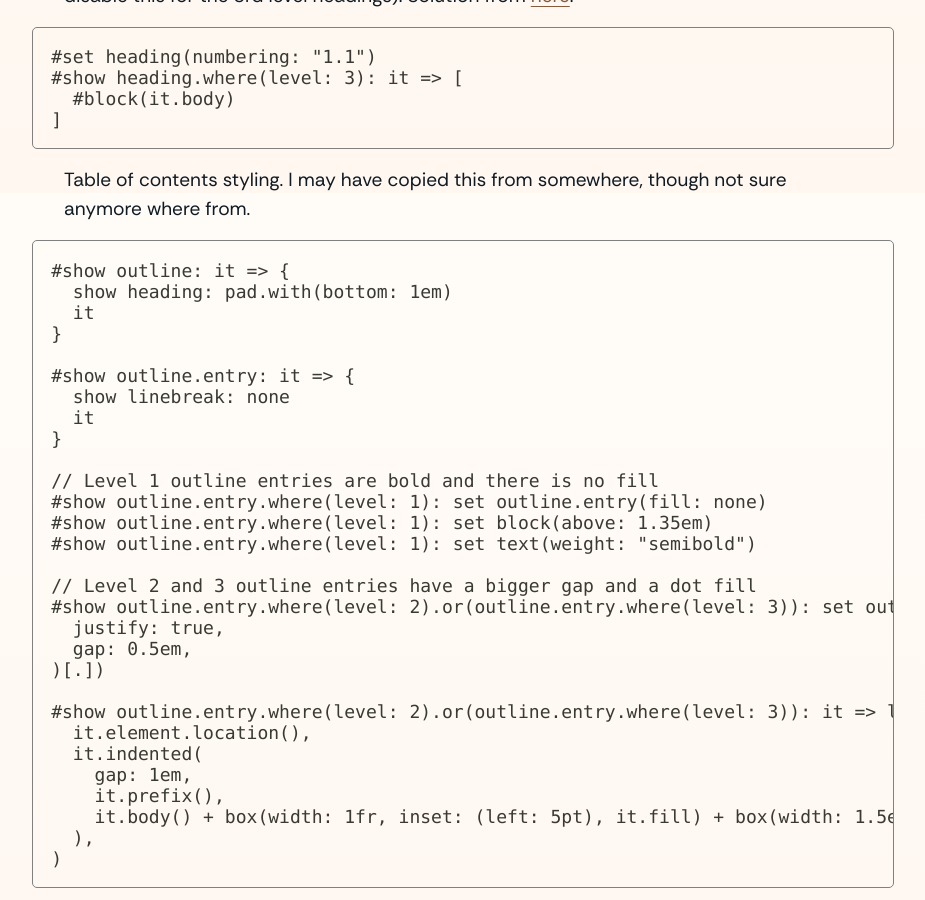
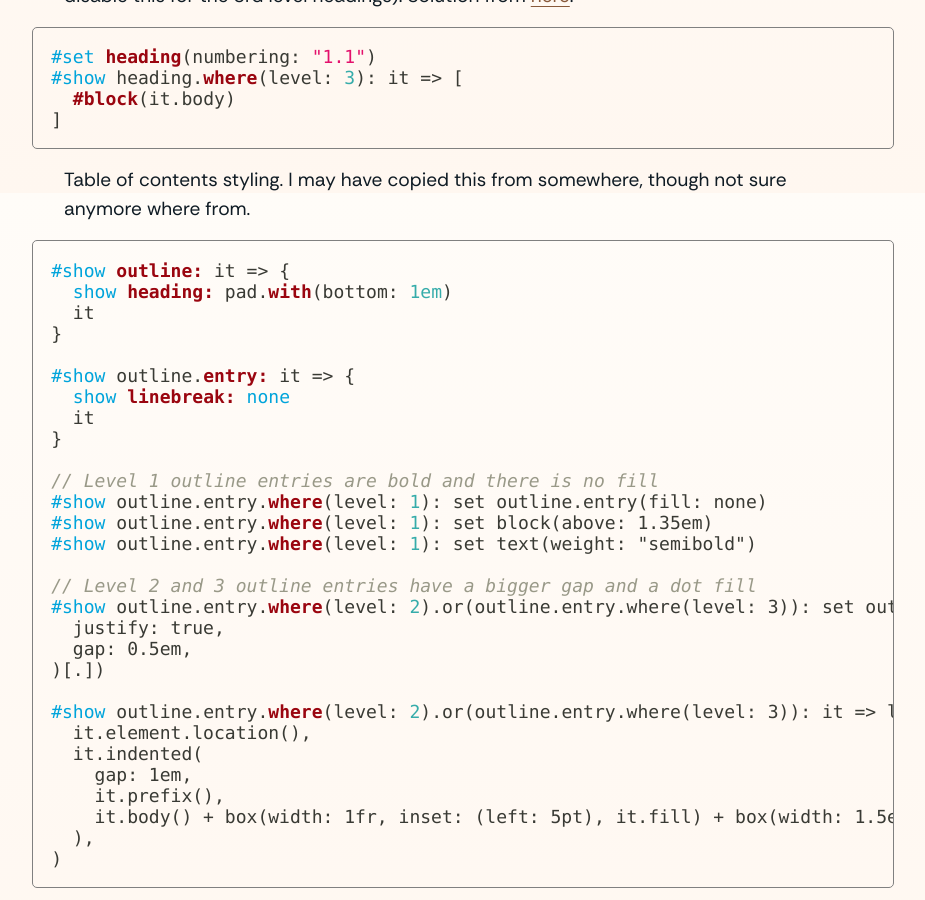
Before and after one commit to Splines/homepage, a Jekyll site: the page built from _posts/2026-04-18-bachelor-thesis-typst.md, in a window 1280 px wide and 900 px high, scrolled down 4307 px. Shown: the whole window, without its empty margins (177-1102 px from the left). Built offline with Jekyll 4.4.1, drawn with Linux system fonts in a browser that asks for light colours; comment, search, counter and statistics services are not loaded; some of the changed text lies outside the part shown.

Commit message:
Add syntax highlighting for Typst

````diff
--- a/_plugins/prism.rb
+++ b/_plugins/prism.rb
@@ -3,8 +3,14 @@ require 'cgi'
 
 module Prism
   class << self
-    JS_FILENAME = 'vendor/prism.js'
-    JS_CTX = ::ExecJS.compile(File.read(JS_FILENAME))
+    PRISM_CORE_JS = 'vendor/prism.js'
+    # from https://github.com/Mc-Zen/prism-typst/
+    # at commit https://github.com/Mc-Zen/prism-typst/tree/63fcf5c32b6b3433e4f36d6076794b1eb4d500fe
+    PRISM_TYPST_JS = 'vendor/prism-typst.js'
+
+    prism_code = File.read(PRISM_CORE_JS)
+    prism_code += "\n" + File.read(PRISM_TYPST_JS)
+    JS_CTX = ::ExecJS.compile(prism_code)
 
     # Jekyll wraps code blocks in <pre><code> tags
     CODE_REGEX = /<pre><code(.*?)class="language-(.*?)"(.*?)>(.*?)<\/code><\/pre>/m.freeze
--- a/_posts/2026-04-18-bachelor-thesis-typst.md
+++ b/_posts/2026-04-18-bachelor-thesis-typst.md
@@ -71,7 +71,7 @@ thesis.typ
 
 To keep my main `thesis.typ` file slim, I outsourced the template to its own folder `template/`. See also [Making a Template](https://typst.app/docs/tutorial/making-a-template/) in the Typst docs. This way, I can essentially use a regular `#show` rule, just like you would when using a template from the Typst Universe. If you want to style anything, you should also read [the docs on Styling](https://typst.app/docs/reference/styling).
 
-```txt
+```typ
 // +++FILENAME+++ thesis.typ
 #import "template/template.typ": *
 #import "imports.typ": *
@@ -93,7 +93,7 @@ To keep my main `thesis.typ` file slim, I outsourced the template to its own fol
 
 Unfortunately, Typst doesn't offer global imports (upvote for [this issue](https://github.com/typst/typst/issues/595)). I work around this by putting my "global" imports into a file `imports.typ`, e.g. the physica package I basically want to use everywhere. Then, in every Typst file, you just put this at the top:
 
-```txt
+```typ
 #import "../imports.typ": *
 ```
 
@@ -103,7 +103,7 @@ There were many tiny challenges I had to solve along the way. Luckily, the Typst
 
 Enable heading-specific figure numbering and increase spacing.
 
-```txt
+```typ
 #show figure: set block(spacing: 1.5em)
 #show figure: set figure(gap: 1.0em)
 #set figure(numbering: n => numbering("1.1", counter(heading).get().first(), n), gap: 1em)
@@ -111,7 +111,7 @@ Enable heading-specific figure numbering and increase spacing.
 
 For multi-line figure captions, I want that the whole caption itself is centered on page, but the text inside is left-aligned. Solution from [here](https://forum.typst.app/t/how-to-center-caption-but-left-align-the-text-inside/2561).
 
-```txt
+```typ
 #show figure.caption: it => {
   align(box(align(it, left)), center)
 }
@@ -119,7 +119,7 @@ For multi-line figure captions, I want that the whole caption itself is centered
 
 Show references to equations in a custom format. Solution from [here](https://github.com/typst/typst/discussions/1917#discussioncomment-6703472).
 
-```txt
+```typ
 #show ref: it => {
   if it.element != none and it.element.func() == math.equation {
     // custom reference for equations
@@ -132,7 +132,7 @@ Show references to equations in a custom format. Solution from [here](https://gi
 
 Disable numbering for 3rd level headings (I don't use anything beyond that, so I only had to disable this for the 3rd level headings). Solution from [here](https://stackoverflow.com/a/77488450/).
 
-```txt
+```typ
 #set heading(numbering: "1.1")
 #show heading.where(level: 3): it => [
   #block(it.body)
@@ -141,7 +141,7 @@ Disable numbering for 3rd level headings (I don't use anything beyond that, so I
 
 Table of contents styling. I may have copied this from somewhere, though not sure anymore where from.
 
-```txt
+```typ
 #show outline: it => {
   show heading: pad.with(bottom: 1em)
   it
@@ -175,7 +175,7 @@ Table of contents styling. I may have copied this from somewhere, though not sur
 
 In case you need roman and arabic numbering, I took the following code snippet from the [parcio-thesis template](https://typst.app/universe/package/parcio-thesis).
 
-```txt
+```typ
 #let setup-numbering(doc, num: "1", reset: true, alternate: true) = {
   let footer = if alternate {
     context {
@@ -211,7 +211,7 @@ In case you need roman and arabic numbering, I took the following code snippet f
 
 Finally, for the appendix, you might want to do something like this in your `thesis.typ`.
 
-```txt
+```typ
 #set heading(numbering: "A", supplement: [Appendix])
 #counter(heading).update(0)
 
@@ -227,7 +227,7 @@ Finally, for the last polish, I try to avoid [widows and orphans](https://en.wik
 
 Getting beautiful vector-graphics plots that are accessible is not the easiest thing to do. Luckily, there is [mpl-typst](https://github.com/daskol/mpl-typst), a Matplotlib Typst backend. With this Python library, you can just generate your Matplotlib plots as usual, and then export them to a Typst file by using
 
-```txt
+```typ
 fig.savefig('my-plot.typ')
 ```
 
````
Also changed, not shown: vendor/prism-typst.js (added, +1 -0 lines).
